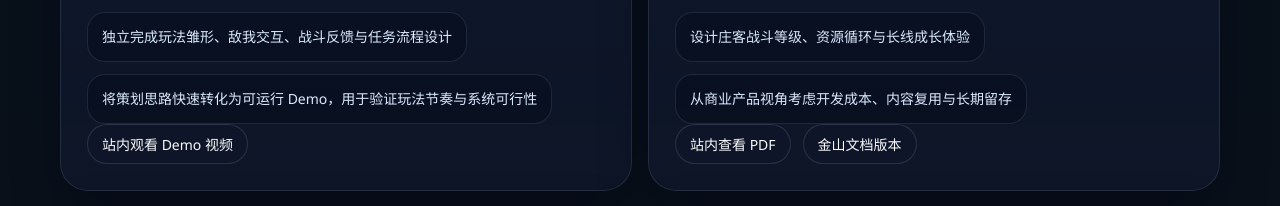
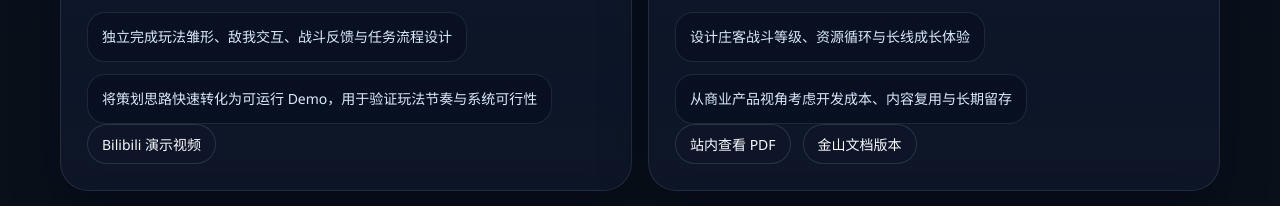
Before and after one commit to wjn18/portfolio-site, a React (Vite) app: page / in a window 1280 px wide. Shown: the part 1540-1746 px from the top of the page. Built offline with nearby package versions, Linux system fonts and the light colour scheme.

Commit message:
Use Bilibili demo video link

```diff
--- a/src/App.jsx
+++ b/src/App.jsx
@@ -1,7 +1,8 @@
 import React from "react";
 import profilePhoto from "../IDphoto.PNG";
 
-const demoVideoHref = "/moving-fortress-demo.mp4";
+const demoVideoHref =
+  "https://www.bilibili.com/video/BV1fGX3BtES2/?share_source=copy_web&vd_source=a2e61c6d61d8bfc0fad6ebcde9ac1d85";
 
 const profile = {
   name: "吴嘉宁",
@@ -24,6 +25,7 @@ const actions = [
   {
     label: "观看 Demo 视频",
     href: demoVideoHref,
+    external: true,
   },
 ];
 
@@ -43,7 +45,7 @@ const projects = [
     ],
     links: [
       {
-        label: "站内观看 Demo 视频",
+        label: "Bilibili 演示视频",
         href: demoVideoHref,
       },
     ],
```
Also changed, not shown: 2 other files (tests, documents, lock files or other folders).
